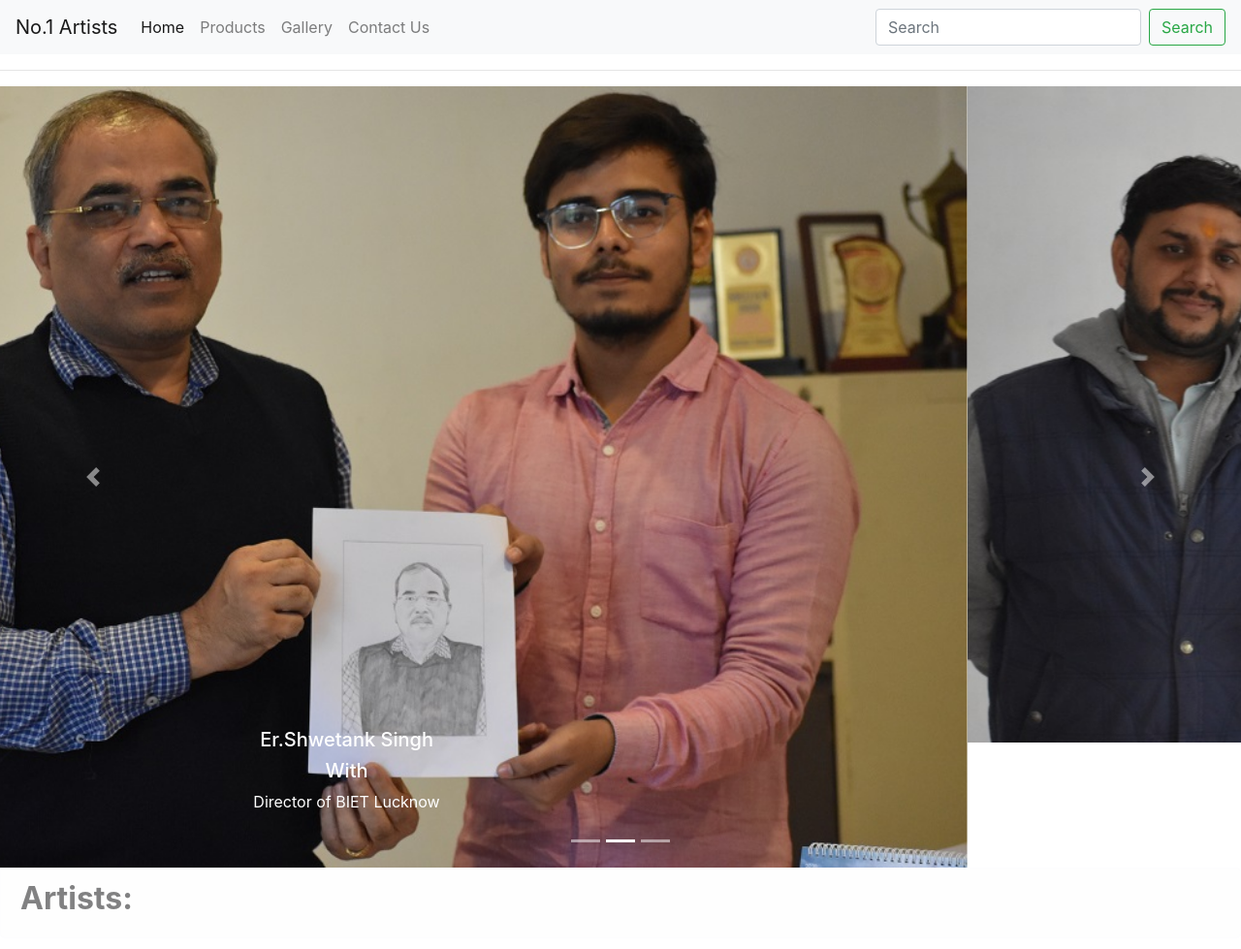
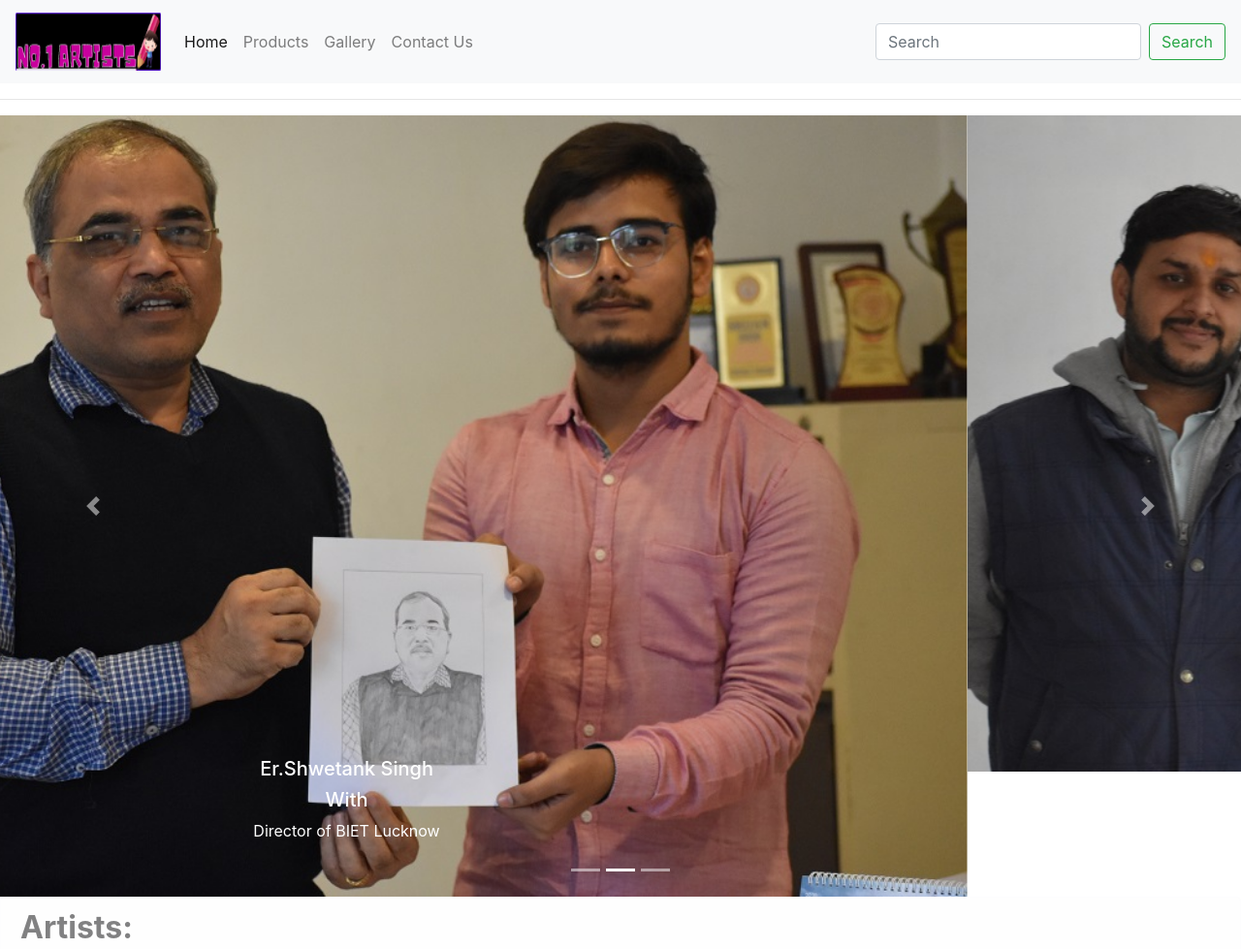
Before and after one commit to vishalsahab/No.1-Artists, a plain HTML site: page index.html in a window 1280 px wide. Shown: the top 979 px of the page at 97% size. Drawn offline with nearby package versions, Linux system fonts and the light colour scheme.

Commit message:
logo change

```diff
--- a/index.html
+++ b/index.html
@@ -17,7 +17,9 @@
 <body>
     <!-- Nav -->
     <nav class="navbar navbar-expand-lg navbar-light bg-light">
-        <a class="navbar-brand" href="index.html">No.1 Artists</a>
+        <a class="navbar-brand" href="index.html">
+            <img src="Images\home\no.1 Artists.png" width="150" height="60" class="d-inline-block align-top" alt="">
+          </a>
         <button class="navbar-toggler" type="button" data-toggle="collapse" data-target="#navbarTogglerDemo02"
             aria-controls="navbarTogglerDemo02" aria-expanded="false" aria-label="Toggle navigation">
             <span class="navbar-toggler-icon"></span>
```
Also changed, not shown: contact.html (+2 -1 lines), gallery.html (+2 -1 lines), product.html (+2 -1 lines), Images/home/no.1 Artists.png (added).
